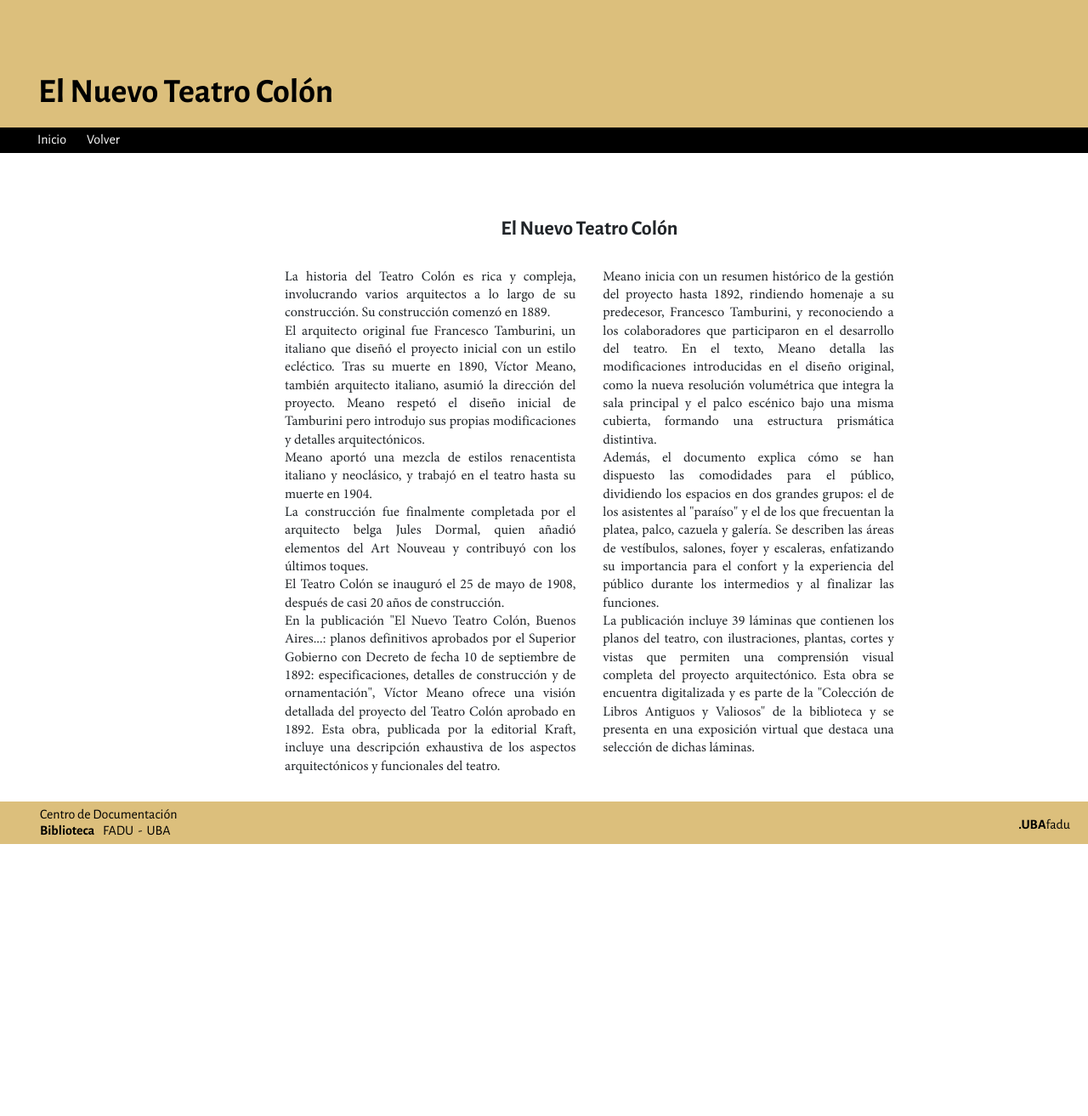
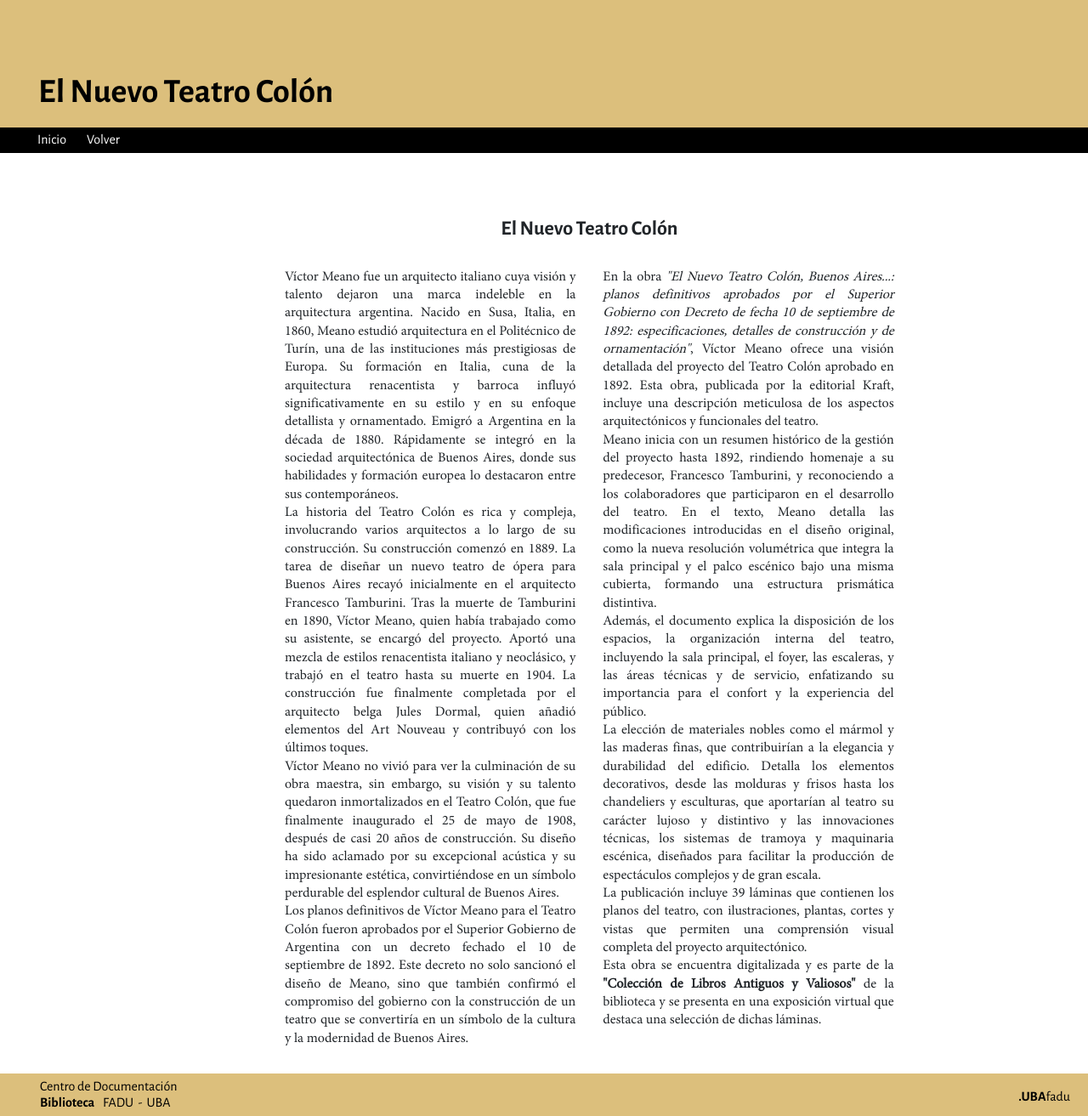
Before and after one commit to LopezAlejandro/ncolon, a PHP site: page /intro.php in a window 1280 px wide. Shown: the whole page at 85% size. Before the commit the page ends 993 px from the top, so only its background shows below. Run offline with PHP 8.4, Linux system fonts and the light colour scheme; some libraries are stand-ins or nearby versions.

Commit message:
cambio de la pagina ppal y del texto de intro

```diff
--- a/intro.php
+++ b/intro.php
@@ -16,36 +16,16 @@ include "header1.php";
 
 			<div class="two-columns">
 				<p class="preludio">
-					La historia del Teatro Colón es rica y compleja, involucrando varios arquitectos a lo largo de su
-					construcción. Su construcción comenzó en 1889.<br>
-					El arquitecto original fue Francesco Tamburini, un italiano que diseñó el proyecto inicial con un
-					estilo ecléctico. Tras su muerte en 1890, Víctor Meano, también arquitecto italiano, asumió la
-					dirección del proyecto. Meano respetó el diseño inicial de Tamburini pero introdujo sus propias
-					modificaciones y detalles arquitectónicos.<br>
-					Meano aportó una mezcla de estilos renacentista italiano y neoclásico, y trabajó en el teatro hasta
-					su muerte en 1904.<br>
-					La construcción fue finalmente completada por el arquitecto belga Jules Dormal, quien añadió
-					elementos del Art Nouveau y contribuyó con los últimos toques.<br>
-					El Teatro Colón se inauguró el 25 de mayo de 1908, después de casi 20 años de construcción.<br>
-					En la publicación "El Nuevo Teatro Colón, Buenos Aires...: planos definitivos aprobados por el
-					Superior Gobierno con Decreto de fecha 10 de septiembre de 1892: especificaciones, detalles de
-					construcción y de ornamentación", Víctor Meano ofrece una visión detallada del proyecto del Teatro
-					Colón aprobado en 1892. Esta obra, publicada por la editorial Kraft, incluye una descripción
-					exhaustiva de los aspectos arquitectónicos y funcionales del teatro.<br>
-					Meano inicia con un resumen histórico de la gestión del proyecto hasta 1892, rindiendo homenaje a su
-					predecesor, Francesco Tamburini, y reconociendo a los colaboradores que participaron en el
-					desarrollo del teatro. En el texto, Meano detalla las modificaciones introducidas en el diseño
-					original, como la nueva resolución volumétrica que integra la sala principal y el palco escénico
-					bajo una misma cubierta, formando una estructura prismática distintiva.<br>
-					Además, el documento explica cómo se han dispuesto las comodidades para el público, dividiendo los
-					espacios en dos grandes grupos: el de los asistentes al "paraíso" y el de los que frecuentan la
-					platea, palco, cazuela y galería. Se describen las áreas de vestíbulos, salones, foyer y escaleras,
-					enfatizando su importancia para el confort y la experiencia del público durante los intermedios y al
-					finalizar las funciones.<br>
-					La publicación incluye 39 láminas que contienen los planos del teatro, con ilustraciones, plantas,
-					cortes y vistas que permiten una comprensión visual completa del proyecto arquitectónico. Esta obra
-					se encuentra digitalizada y es parte de la "Colección de Libros Antiguos y Valiosos" de la
-					biblioteca y se presenta en una exposición virtual que destaca una selección de dichas láminas.
+					Víctor Meano fue un arquitecto italiano cuya visión y talento dejaron una marca indeleble en la arquitectura argentina. Nacido en Susa, Italia, en 1860, Meano estudió arquitectura en el Politécnico de Turín, una de las instituciones más prestigiosas de Europa. Su formación en Italia, cuna de la arquitectura renacentista y barroca influyó significativamente en su estilo y en su enfoque detallista y ornamentado. Emigró a Argentina en la década de 1880. Rápidamente se integró en la sociedad arquitectónica de Buenos Aires, donde sus habilidades y formación europea lo destacaron entre sus contemporáneos. <br>
+					La historia del Teatro Colón es rica y compleja, involucrando varios arquitectos a lo largo de su construcción. Su construcción comenzó en 1889. La tarea de diseñar un nuevo teatro de ópera para Buenos Aires recayó inicialmente en el arquitecto Francesco Tamburini. Tras la muerte de Tamburini en 1890, Víctor Meano, quien había trabajado como su asistente, se encargó del proyecto. Aportó una mezcla de estilos renacentista italiano y neoclásico, y trabajó en el teatro hasta su muerte en 1904. La construcción fue finalmente completada por el arquitecto belga Jules Dormal, quien añadió elementos del Art Nouveau y contribuyó con los últimos toques.<br>
+					Víctor Meano no vivió para ver la culminación de su obra maestra, sin embargo, su visión y su talento quedaron inmortalizados en el Teatro Colón, que fue finalmente inaugurado el 25 de mayo de 1908, después de casi 20 años de construcción. Su diseño ha sido aclamado por su excepcional acústica y su impresionante estética, convirtiéndose en un símbolo perdurable del esplendor cultural de Buenos Aires. <br>
+					Los planos definitivos de Víctor Meano para el Teatro Colón fueron aprobados por el Superior Gobierno de Argentina con un decreto fechado el 10 de septiembre de 1892. Este decreto no solo sancionó el diseño de Meano, sino que también confirmó el compromiso del gobierno con la construcción de un teatro que se convertiría en un símbolo de la cultura y la modernidad de Buenos Aires. <br>
+					En la obra <em>"El Nuevo Teatro Colón, Buenos Aires...: planos definitivos aprobados por el Superior Gobierno con Decreto de fecha 10 de septiembre de 1892: especificaciones, detalles de construcción y de ornamentación"</em>, Víctor Meano ofrece una visión detallada del proyecto del Teatro Colón aprobado en 1892. Esta obra, publicada por la editorial Kraft, incluye una descripción meticulosa de los aspectos arquitectónicos y funcionales del teatro. <br>
+					Meano inicia con un resumen histórico de la gestión del proyecto hasta 1892, rindiendo homenaje a su predecesor, Francesco Tamburini, y reconociendo a los colaboradores que participaron en el desarrollo del teatro. En el texto, Meano detalla las modificaciones introducidas en el diseño original, como la nueva resolución volumétrica que integra la sala principal y el palco escénico bajo una misma cubierta, formando una estructura prismática distintiva. <br>
+					Además, el documento explica la disposición de los espacios, la organización interna del teatro, incluyendo la sala principal, el foyer, las escaleras, y las áreas técnicas y de servicio, enfatizando su importancia para el confort y la experiencia del público. <br>
+					La elección de materiales nobles como el mármol y las maderas finas, que contribuirían a la elegancia y durabilidad del edificio. Detalla los elementos decorativos, desde las molduras y frisos hasta los chandeliers y esculturas, que aportarían al teatro su carácter lujoso y distintivo y las innovaciones técnicas, los sistemas de tramoya y maquinaria escénica, diseñados para facilitar la producción de espectáculos complejos y de gran escala. <br>
+					La publicación incluye 39 láminas que contienen los planos del teatro, con ilustraciones, plantas, cortes y vistas que permiten una comprensión visual completa del proyecto arquitectónico.<br>
+					Esta obra se encuentra digitalizada y es parte de la <strong>"Colección de Libros Antiguos y Valiosos"</strong> de la biblioteca y se presenta en una exposición virtual que destaca una selección de dichas láminas.
 				</p>
 			</div>
 
```
Also changed, not shown: css/style3.css (+12 -6 lines), inicio.php (+18 -88 lines), inicio2.php (deleted, +0 -50 lines), inicio3.php (added, +120 -0 lines).
